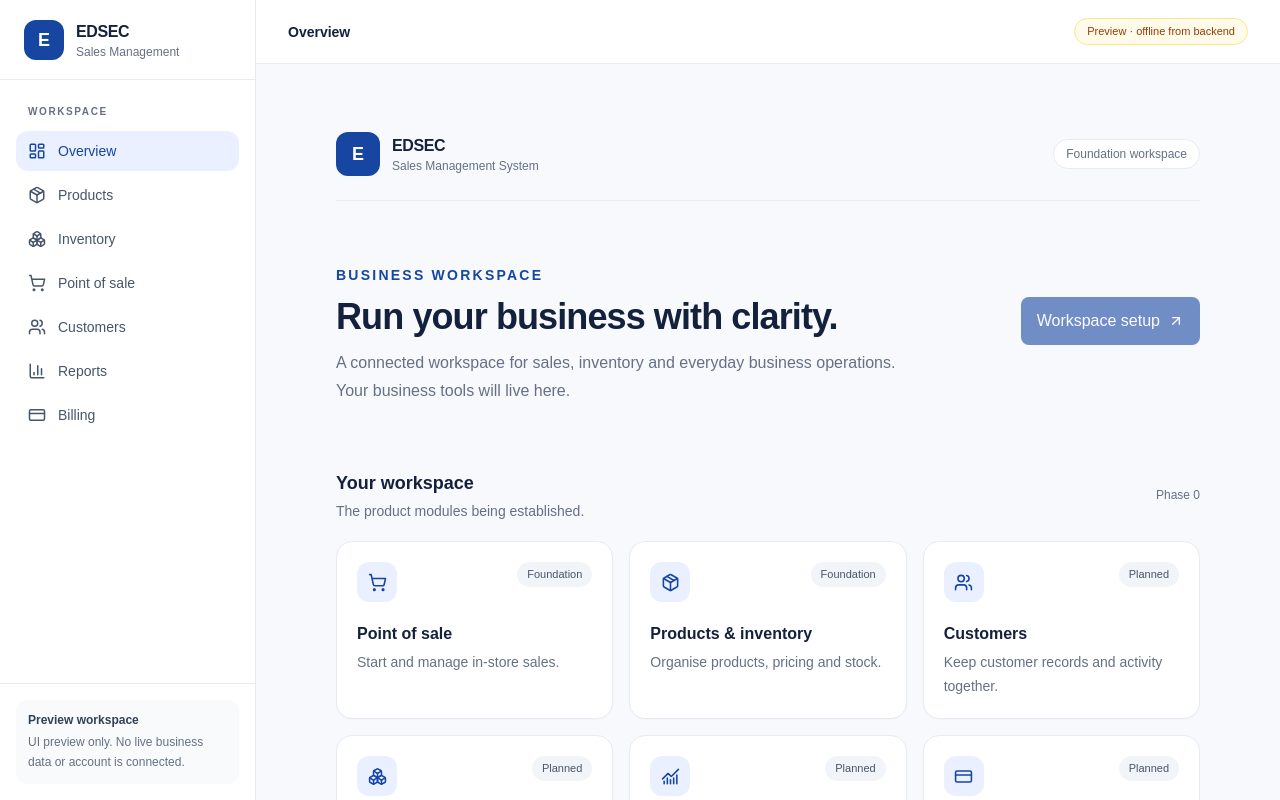
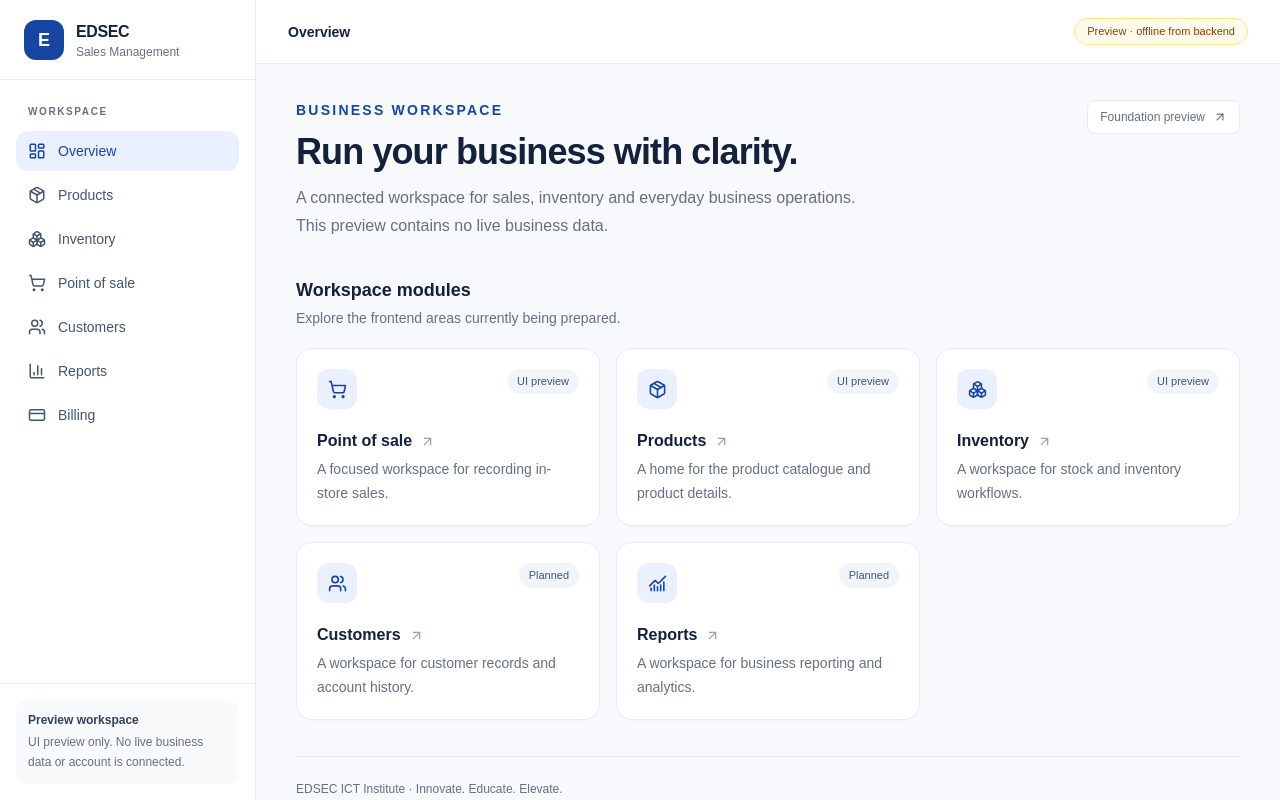
Before and after one commit to nsikakcovenant6-wq/edsec-sales-management-system, a Next.js app: page / in a window 1280 px wide. Shown: the top 800 px of the page. Built offline with nearby package versions, Linux system fonts and the light colour scheme.

Commit message:
feat(frontend): adapt overview to workspace shell

```diff
--- a/src/app/page.tsx
+++ b/src/app/page.tsx
@@ -1,24 +1,23 @@
-import { ArrowUpRight, Boxes, ChartNoAxesCombined, CreditCard, Package, ShoppingCart, Users } from "lucide-react";
+import Link from "next/link";
+import { ArrowUpRight, Boxes, ChartNoAxesCombined, Package, ShoppingCart, Users } from "lucide-react";
 
 const modules = [
-  { title: "Point of sale", description: "Start and manage in-store sales.", icon: ShoppingCart, status: "Foundation" },
-  { title: "Products & inventory", description: "Organise products, pricing and stock.", icon: Package, status: "Foundation" },
-  { title: "Customers", description: "Keep customer records and activity together.", icon: Users, status: "Planned" },
-  { title: "Purchasing", description: "Manage suppliers and incoming stock.", icon: Boxes, status: "Planned" },
-  { title: "Reports & analytics", description: "Understand sales and business performance.", icon: ChartNoAxesCombined, status: "Planned" },
-  { title: "Payments & billing", description: "Review subscription and payment activity.", icon: CreditCard, status: "Planned" },
+  { title: "Point of sale", description: "A focused workspace for recording in-store sales.", href: "/pos", icon: ShoppingCart, status: "UI preview" },
+  { title: "Products", description: "A home for the product catalogue and product details.", href: "/products", icon: Package, status: "UI preview" },
+  { title: "Inventory", description: "A workspace for stock and inventory workflows.", href: "/inventory", icon: Boxes, status: "UI preview" },
+  { title: "Customers", description: "A workspace for customer records and account history.", href: "/customers", icon: Users, status: "Planned" },
+  { title: "Reports", description: "A workspace for business reporting and analytics.", href: "/reports", icon: ChartNoAxesCombined, status: "Planned" },
 ];
 
 export default function HomePage() {
   return (
-    <main className="mx-auto min-h-screen w-full max-w-7xl px-5 py-8 sm:px-8 lg:px-10">
-      <header className="flex flex-wrap items-center justify-between gap-4 border-b border-[var(--border)] pb-6">
-        <div className="flex items-center gap-3"><div className="grid size-11 place-items-center rounded-xl bg-[var(--brand)] text-lg font-bold text-white">E</div><div><p className="font-semibold tracking-tight">EDSEC</p><p className="text-xs text-[var(--muted)]">Sales Management System</p></div></div>
-        <span className="rounded-full border border-[var(--border)] bg-white px-3 py-1.5 text-xs font-medium text-[var(--muted)]">Foundation workspace</span>
-      </header>
-      <section className="py-12 sm:py-16"><p className="mb-3 text-sm font-semibold uppercase tracking-[0.16em] text-[var(--brand)]">Business workspace</p><div className="flex flex-col justify-between gap-6 md:flex-row md:items-end"><div className="max-w-2xl"><h1 className="text-3xl font-semibold tracking-tight sm:text-4xl">Run your business with clarity.</h1><p className="mt-3 max-w-xl text-base leading-7 text-[var(--muted)]">A connected workspace for sales, inventory and everyday business operations. Your business tools will live here.</p></div><button type="button" disabled className="inline-flex cursor-not-allowed items-center gap-2 self-start rounded-lg bg-[var(--brand)] px-4 py-3 text-sm font-semibold text-white opacity-60">Workspace setup <ArrowUpRight size={16} /></button></div></section>
-      <section aria-labelledby="modules-heading"><div className="mb-5 flex items-center justify-between"><div><h2 id="modules-heading" className="text-lg font-semibold">Your workspace</h2><p className="mt-1 text-sm text-[var(--muted)]">The product modules being established.</p></div><span className="text-xs text-[var(--muted)]">Phase 0</span></div><div className="grid gap-4 sm:grid-cols-2 lg:grid-cols-3">{modules.map(({ title, description, icon: Icon, status }) => <article key={title} className="rounded-2xl border border-[var(--border)] bg-white p-5 shadow-sm shadow-slate-950/[0.02]"><div className="flex items-start justify-between"><div className="grid size-10 place-items-center rounded-xl bg-[var(--brand-soft)] text-[var(--brand)]"><Icon size={19} /></div><span className="rounded-full bg-slate-100 px-2.5 py-1 text-[11px] font-medium text-slate-600">{status}</span></div><h3 className="mt-5 font-semibold">{title}</h3><p className="mt-1 text-sm leading-6 text-[var(--muted)]">{description}</p></article>)}</div></section>
-      <footer className="mt-16 border-t border-[var(--border)] py-6 text-xs text-[var(--muted)]">EDSEC ICT Institute · Innovate. Educate. Elevate.</footer>
-    </main>
+    <div className="space-y-9">
+      <section className="flex flex-col justify-between gap-5 sm:flex-row sm:items-end">
+        <div className="max-w-2xl"><p className="mb-3 text-sm font-semibold uppercase tracking-[0.16em] text-[var(--brand)]">Business workspace</p><h2 className="text-3xl font-semibold tracking-tight sm:text-4xl">Run your business with clarity.</h2><p className="mt-3 max-w-xl text-base leading-7 text-[var(--muted)]">A connected workspace for sales, inventory and everyday business operations. This preview contains no live business data.</p></div>
+        <span className="inline-flex items-center gap-2 self-start rounded-lg border border-[var(--border)] bg-white px-3 py-2 text-xs font-medium text-[var(--muted)]">Foundation preview <ArrowUpRight size={14} /></span>
+      </section>
+      <section aria-labelledby="modules-heading"><div className="mb-5"><h3 id="modules-heading" className="text-lg font-semibold">Workspace modules</h3><p className="mt-1 text-sm text-[var(--muted)]">Explore the frontend areas currently being prepared.</p></div><div className="grid gap-4 sm:grid-cols-2 xl:grid-cols-3">{modules.map(({ title, description, href, icon: Icon, status }) => <Link key={href} href={href} className="group rounded-2xl border border-[var(--border)] bg-white p-5 shadow-sm shadow-slate-950/[0.02] transition hover:-translate-y-0.5 hover:border-blue-200 hover:shadow-md focus-visible:outline-none focus-visible:ring-2 focus-visible:ring-blue-400"><div className="flex items-start justify-between"><div className="grid size-10 place-items-center rounded-xl bg-[var(--brand-soft)] text-[var(--brand)]"><Icon size={19} /></div><span className="rounded-full bg-slate-100 px-2.5 py-1 text-[11px] font-medium text-slate-600">{status}</span></div><h4 className="mt-5 flex items-center gap-2 font-semibold">{title}<ArrowUpRight size={15} className="text-slate-400 transition group-hover:-translate-y-0.5 group-hover:translate-x-0.5" /></h4><p className="mt-1 text-sm leading-6 text-[var(--muted)]">{description}</p></Link>)}</div></section>
+      <footer className="border-t border-[var(--border)] pt-6 text-xs text-[var(--muted)]">EDSEC ICT Institute · Innovate. Educate. Elevate.</footer>
+    </div>
   );
 }
```
